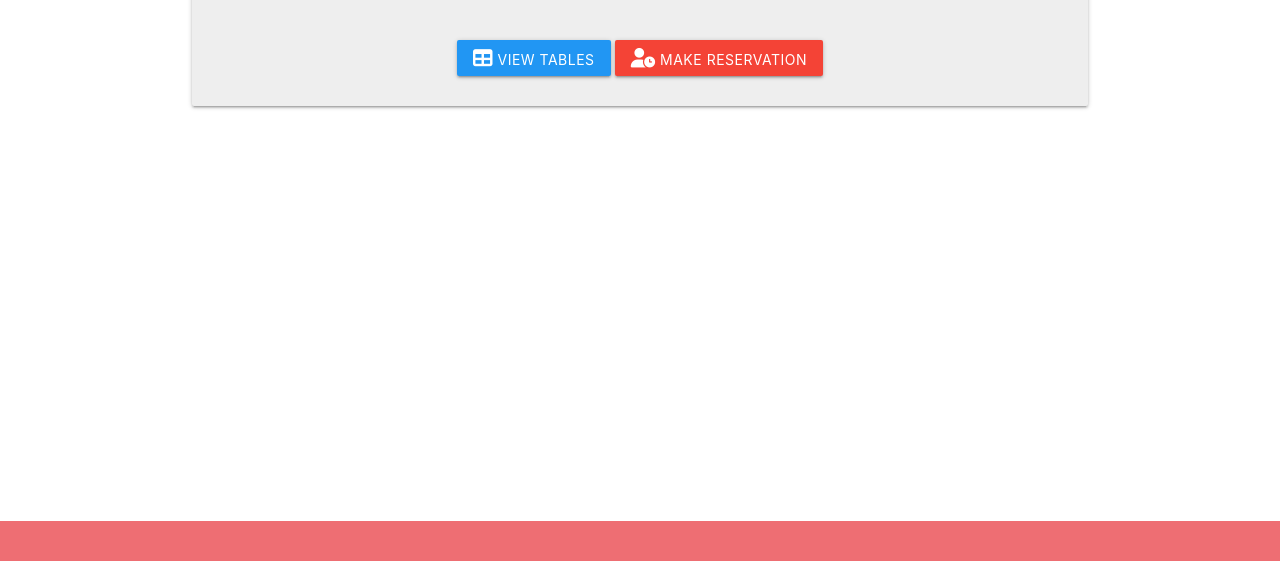
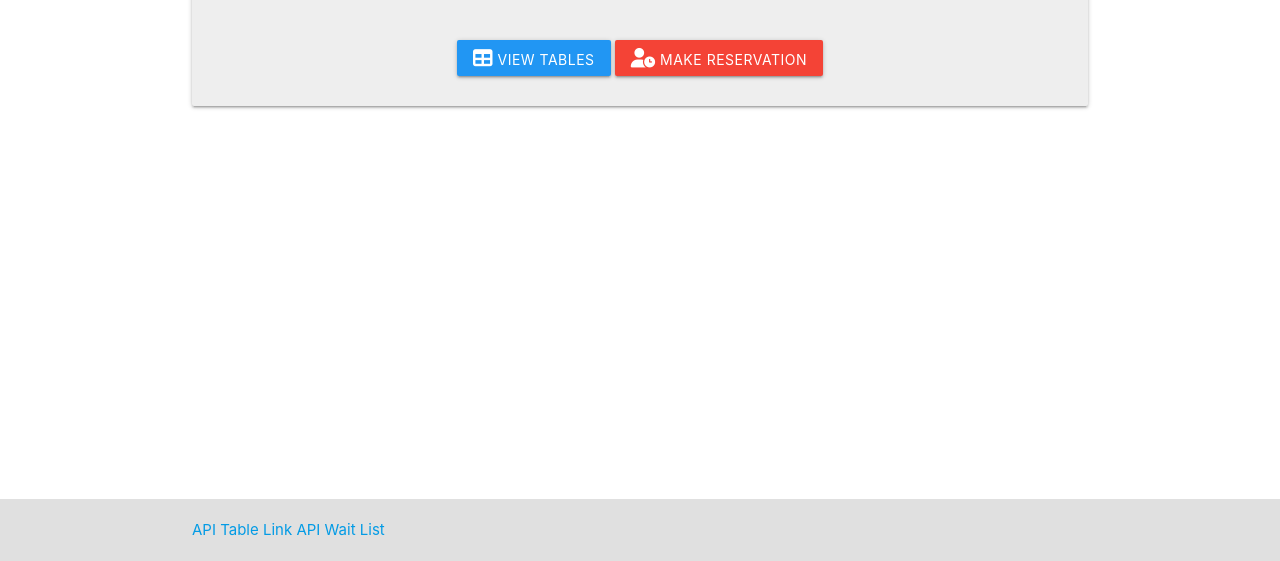
Before and after one commit to JasperJRoth/HotRestaurant, a website: page index.html in a window 1280 px wide. Shown: the part 239-800 px from the top of the page. Drawn offline with nearby package versions, Linux system fonts and the light colour scheme.

Commit message:
Fixed footer

```diff
--- a/index.html
+++ b/index.html
@@ -34,9 +34,10 @@
             </div>
         </main>
 
-        <footer class="page-footer">
-            <div class="container row">
-
+        <footer class="page-footer grey lighten-2 valign-wrapper" style="padding-bottom: 20px">
+            <div class="container">
+                <a>API Table Link</a>
+                <a>API Wait List</a>
             </div>
         </footer>
     </body>
```
